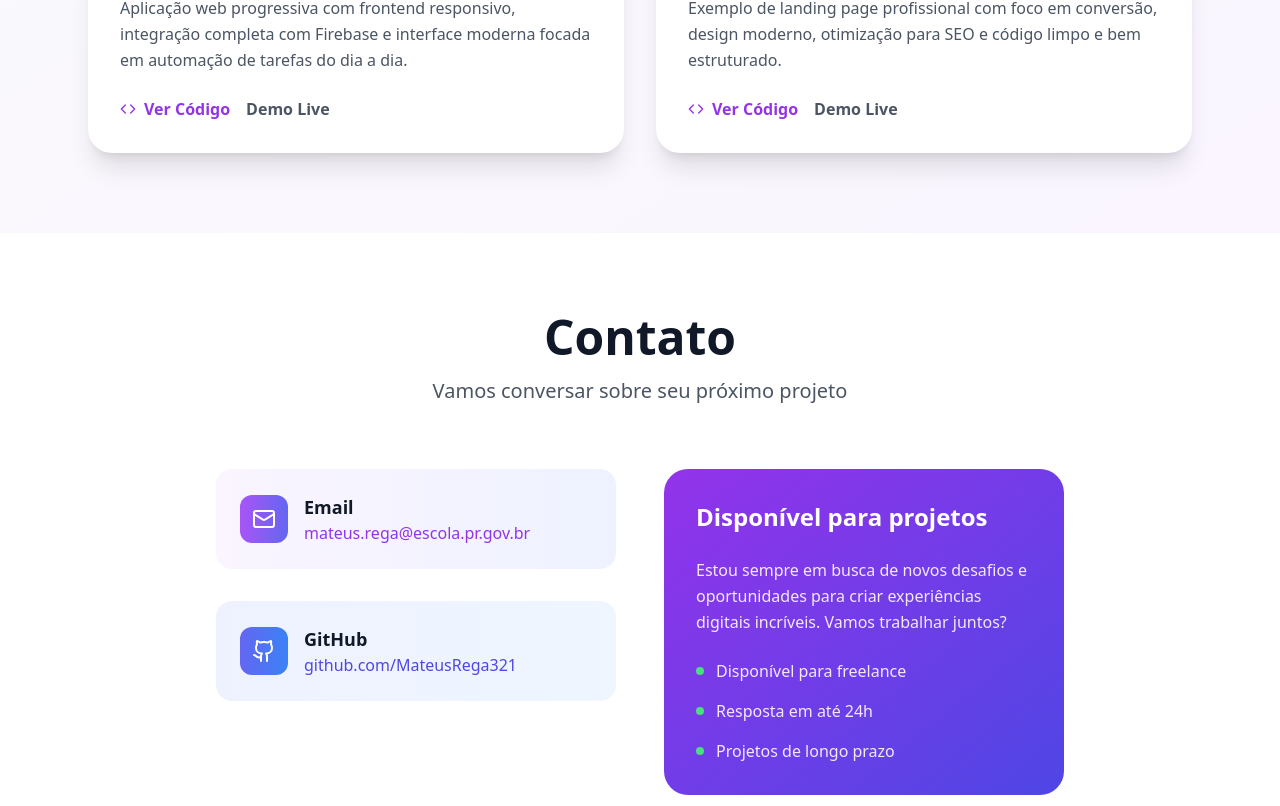
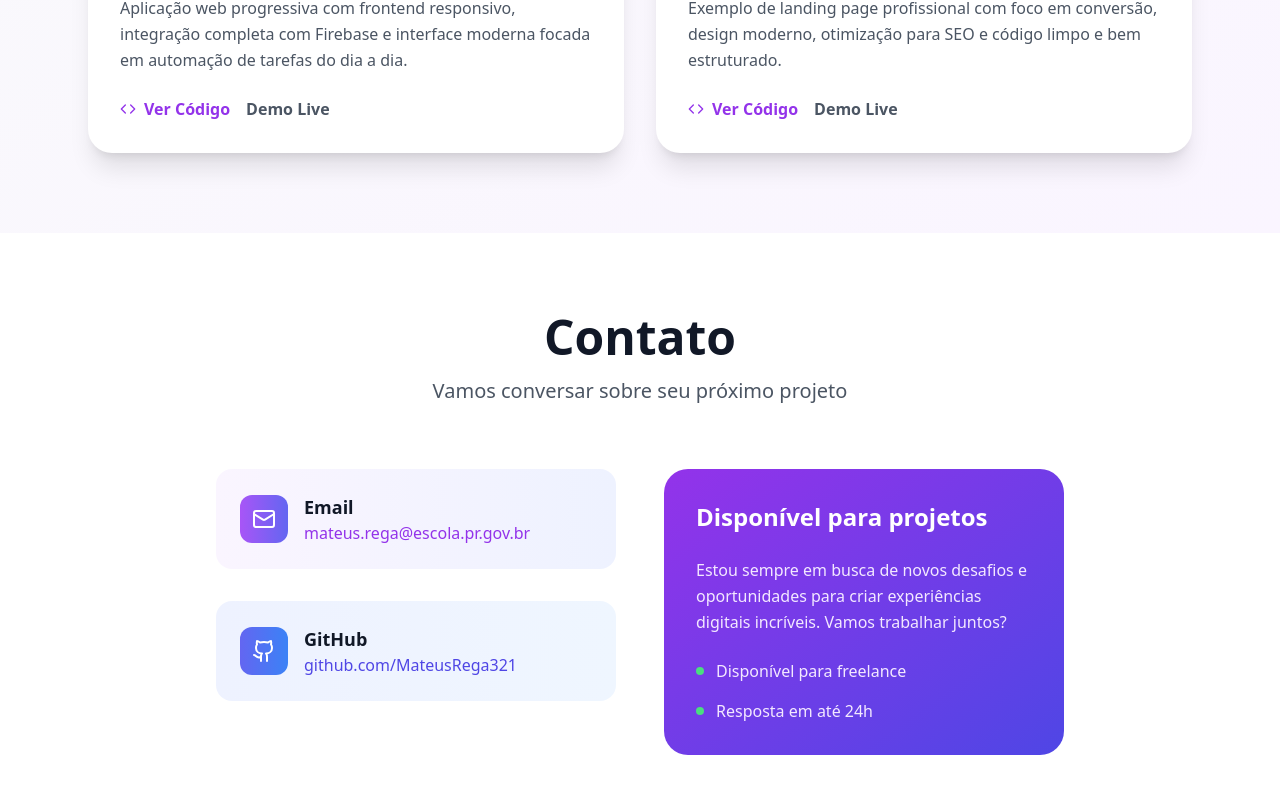
Before and after one commit to MateusRega321/portifolio-site, a React (Vite) app: page / in a window 1280 px wide. Shown: the part 1991-2797 px from the top of the page. Built offline with nearby package versions, Linux system fonts and the light colour scheme.

Commit message:
Update App.tsx

```diff
--- a/src/App.tsx
+++ b/src/App.tsx
@@ -25,7 +25,7 @@ function App() {
   return (
     <div className="min-h-screen bg-gradient-to-br from-slate-50 to-blue-50">
       {/* Fixed Navigation */}
-      <nav className={`fixed top-0 left-0 right-0 z-50 transition-all duration-300 ${
+      <nav className={`fixed top-0 left-15 right-0 z-15 transition-all duration-300 ${
         isScrolled
           ? 'bg-white/90 backdrop-blur-lg shadow-lg border-b border-white/20'
           : 'bg-transparent'
@@ -290,10 +290,6 @@ function App() {
                   <div className="w-2 h-2 bg-green-400 rounded-full"></div>
                   <span className="text-purple-100">Resposta em até 24h</span>
                 </div>
-                <div className="flex items-center space-x-3">
-                  <div className="w-2 h-2 bg-green-400 rounded-full"></div>
-                  <span className="text-purple-100">Projetos de longo prazo</span>
-                </div>
               </div>
             </div>
           </div>
```
